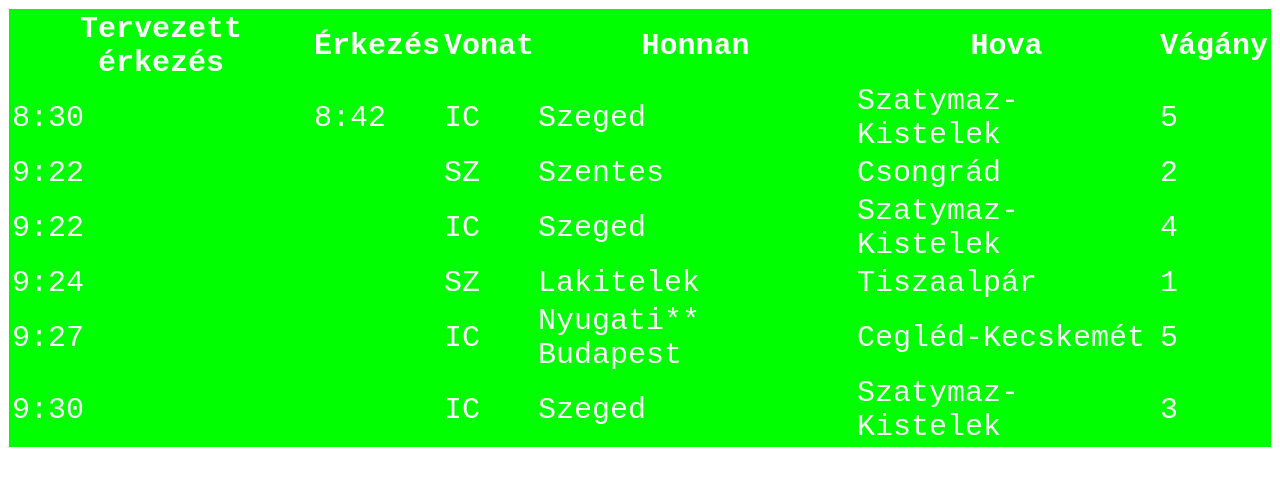
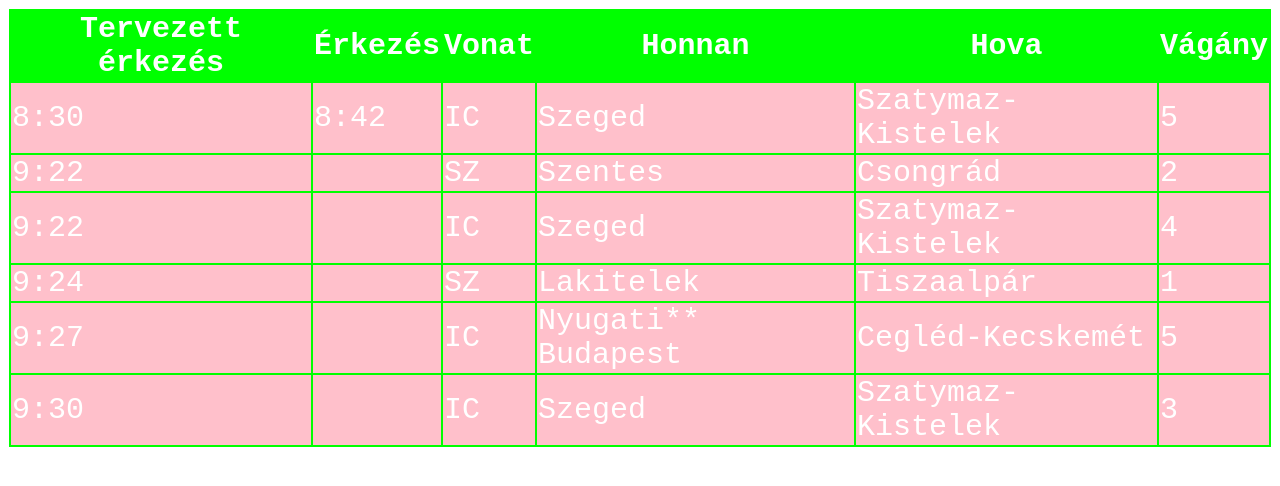
Before and after one commit to Kuruczz/2025_01_30_MAV_Utastajekoztato, a plain HTML site: page index.html in a window 1280 px wide. Drawn offline with Linux system fonts and the light colour scheme.

Commit message:
updat_td_design

```diff
--- a/style.css
+++ b/style.css
@@ -6,3 +6,7 @@ font-family: 'Courier New', Courier, monospace;
 
 font-size: 30px;
 }
+
+td{
+    background-color: pink;
+}
```
